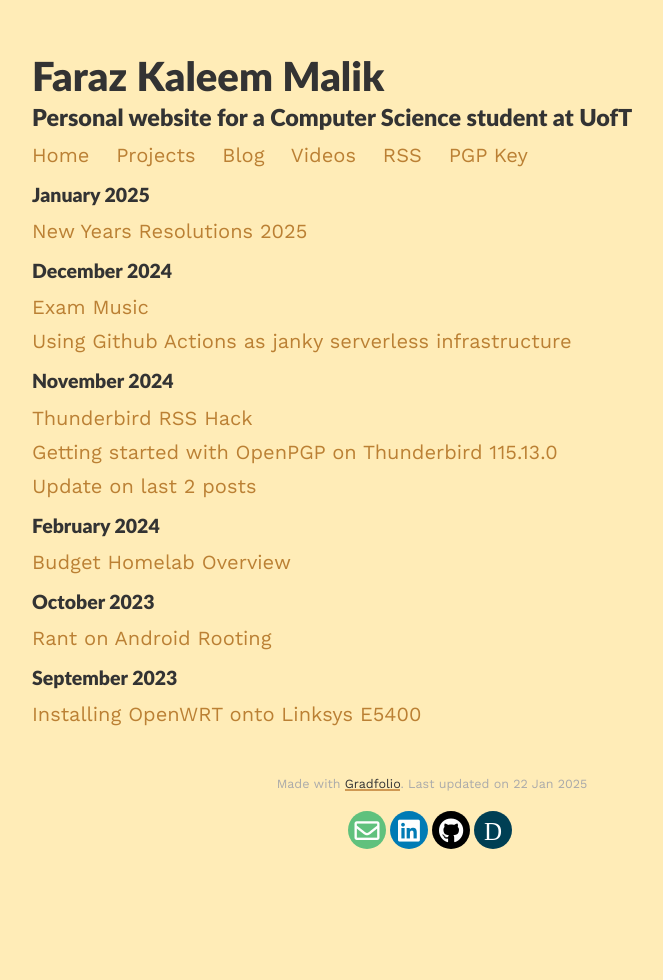
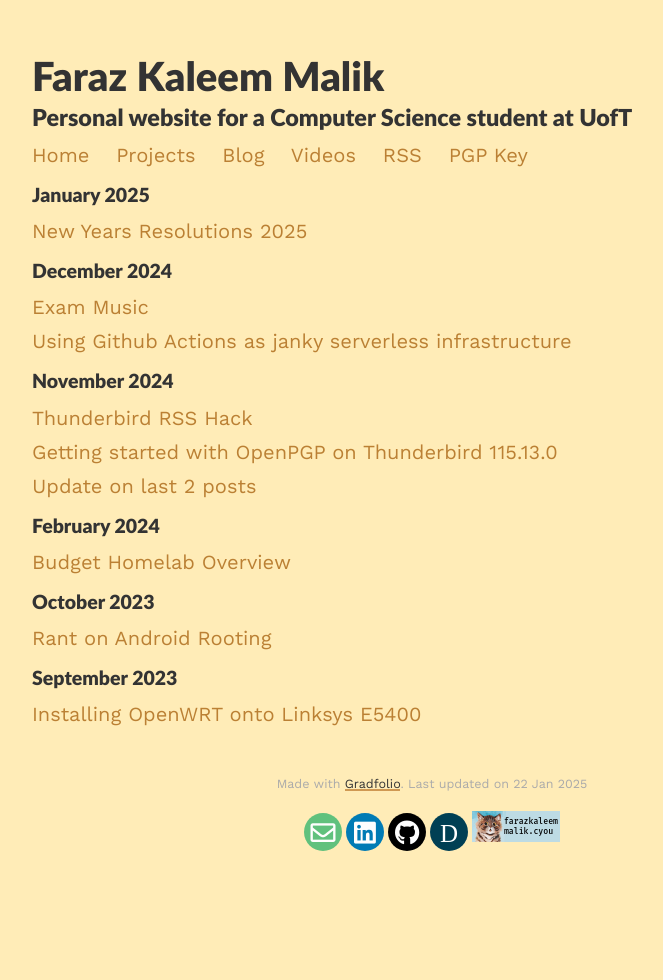
Before and after one commit to numberisnan/numberisnan.github.io, a Jekyll site: the page built from blog.html, in a window 1280 px wide. Shown: the whole page, without its empty margins (208-871 px from the left). Built offline with Jekyll 4.4.1, drawn with Linux system fonts in a browser that asks for light colours; nearby versions of some CDN libraries.

Commit message:
Add button

```diff
--- a/_includes/social-footer.html
+++ b/_includes/social-footer.html
@@ -107,4 +107,6 @@ target="_blank">
 </a>
 {%- endif -%}
 
+<img src="/assets/images/button.png">
+
 </div>
```
Also changed, not shown: assets/images/button.png (added).
